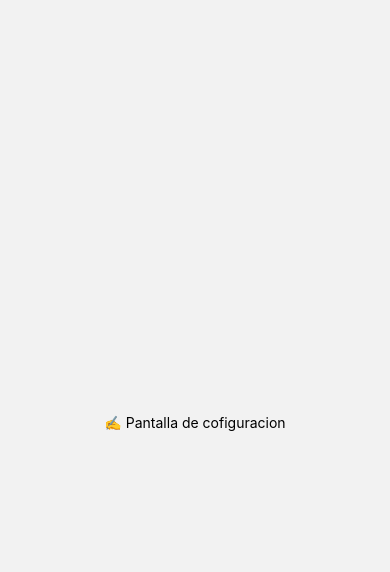
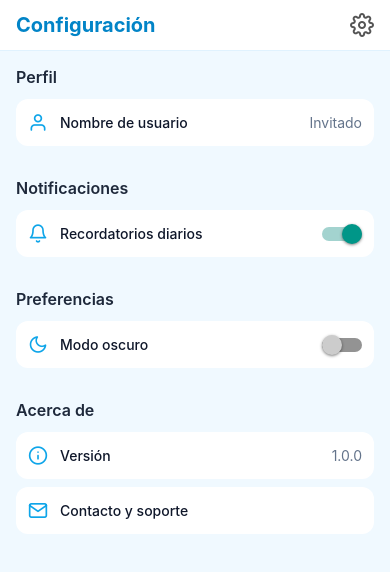
Before and after one commit to Nicobustelo/StretchMate, a React Native app: screen /Settings in a window 390 px wide. Shown: the top 572 px of the page. Built offline with nearby package versions, Linux system fonts and the light colour scheme.

Commit message:
Settings Screen Created

```diff
--- a/screens/SettingsScreen.tsx
+++ b/screens/SettingsScreen.tsx
@@ -1,11 +1,112 @@
-// screens/CreateRoutineScreen.tsx
-import React from "react";
-import { View, Text } from "react-native";
+import React, { useState } from "react";
+import { View, Text, Switch, TouchableOpacity, StyleSheet, ScrollView } from "react-native";
+import Icon from "react-native-vector-icons/Feather";
 
-export default function CreateRoutineScreen() {
+export default function SettingsScreen() {
+  const [notifications, setNotifications] = useState(true);
+  const [darkMode, setDarkMode] = useState(false);
+
   return (
-    <View style={{ flex: 1, justifyContent: "center", alignItems: "center" }}>
-      <Text>✍️ Pantalla de cofiguracion</Text>
+    <View style={styles.container}>
+      {/* Header */}
+      <View style={styles.header}>
+        <Text style={styles.headerTitle}>Configuración</Text>
+        <Icon name="settings" size={24} color="#555" />
+      </View>
+
+      <ScrollView contentContainerStyle={styles.scrollContent}>
+        {/* Perfil */}
+        <View style={styles.section}>
+          <Text style={styles.sectionTitle}>Perfil</Text>
+          <View style={styles.row}>
+            <Icon name="user" size={20} color="#0ea5e9" />
+            <Text style={styles.rowLabel}>Nombre de usuario</Text>
+            <Text style={styles.rowValue}>Invitado</Text>
+          </View>
+        </View>
+
+        {/* Notificaciones */}
+        <View style={styles.section}>
+          <Text style={styles.sectionTitle}>Notificaciones</Text>
+          <View style={styles.row}>
+            <Icon name="bell" size={20} color="#0ea5e9" />
+            <Text style={styles.rowLabel}>Recordatorios diarios</Text>
+            <Switch
+              value={notifications}
+              onValueChange={setNotifications}
+              thumbColor={notifications ? "#0ea5e9" : "#ccc"}
+            />
+          </View>
+        </View>
+
+        {/* Preferencias */}
+        <View style={styles.section}>
+          <Text style={styles.sectionTitle}>Preferencias</Text>
+          <View style={styles.row}>
+            <Icon name="moon" size={20} color="#0ea5e9" />
+            <Text style={styles.rowLabel}>Modo oscuro</Text>
+            <Switch
+              value={darkMode}
+              onValueChange={setDarkMode}
+              thumbColor={darkMode ? "#0ea5e9" : "#ccc"}
+            />
+          </View>
+        </View>
+
+        {/* Acerca de */}
+        <View style={styles.section}>
+          <Text style={styles.sectionTitle}>Acerca de</Text>
+          <View style={styles.row}>
+            <Icon name="info" size={20} color="#0ea5e9" />
+            <Text style={styles.rowLabel}>Versión</Text>
+            <Text style={styles.rowValue}>1.0.0</Text>
+          </View>
+          <TouchableOpacity style={styles.row}>
+            <Icon name="mail" size={20} color="#0ea5e9" />
+            <Text style={styles.rowLabel}>Contacto y soporte</Text>
+          </TouchableOpacity>
+        </View>
+      </ScrollView>
     </View>
   );
 }
+
+const styles = StyleSheet.create({
+  container: { flex: 1, backgroundColor: "#f0f9ff" },
+  header: {
+    flexDirection: "row",
+    justifyContent: "space-between",
+    alignItems: "center",
+    paddingHorizontal: 16,
+    paddingTop: 12,
+    paddingBottom: 12,
+    backgroundColor: "#fff",
+    borderBottomWidth: 1,
+    borderColor: "#e0f2fe",
+  },
+  headerTitle: {
+    fontSize: 20,
+    fontWeight: "bold",
+    color: "#0284c7",
+  },
+  scrollContent: { padding: 16 },
+  section: { marginBottom: 24 },
+  sectionTitle: {
+    fontSize: 16,
+    fontWeight: "600",
+    color: "#1e293b",
+    marginBottom: 12,
+  },
+  row: {
+    flexDirection: "row",
+    alignItems: "center",
+    backgroundColor: "#fff",
+    borderRadius: 12,
+    padding: 12,
+    marginBottom: 8,
+    elevation: 1,
+    gap: 12,
+  },
+  rowLabel: { flex: 1, color: "#0f172a", fontWeight: "500" },
+  rowValue: { color: "#64748b", fontSize: 14 },
+});
```
